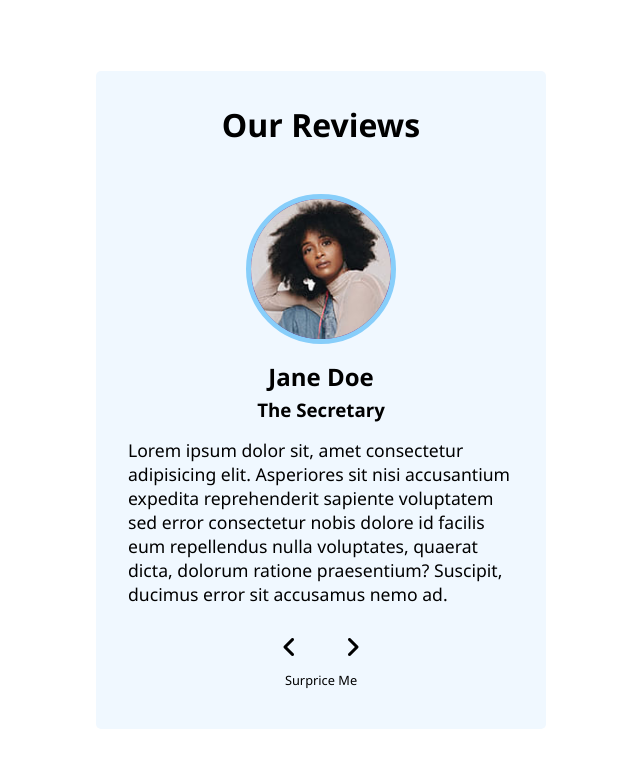
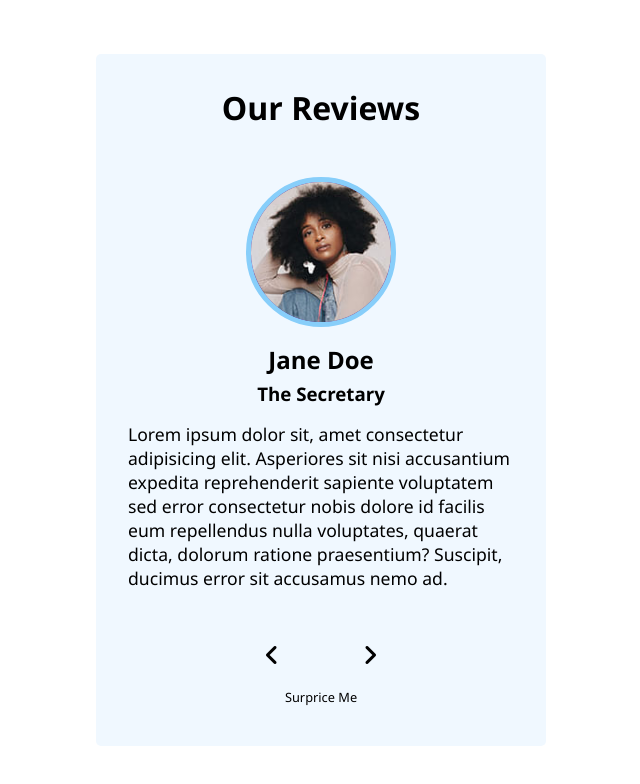
Before and after one commit to JesselZapanta/javascriptProjects, a plain HTML site: page Review Carousel/index.html in a window 1280 px wide. Shown: the whole page, without its empty margins (319-959 px from the left). Drawn offline with Linux system fonts and the light colour scheme.

Commit message:
Update styles.css

```diff
--- a/Review Carousel/styles.css
+++ b/Review Carousel/styles.css
@@ -71,6 +71,11 @@ button{
     cursor: pointer;
     transition: all 300ms ease;
 }
+.button-container button {
+   margin: 1rem 0 0;
+   width: 50px;
+   height: 50px;
+}
 
 button:hover{
     color: lightblue;
```
